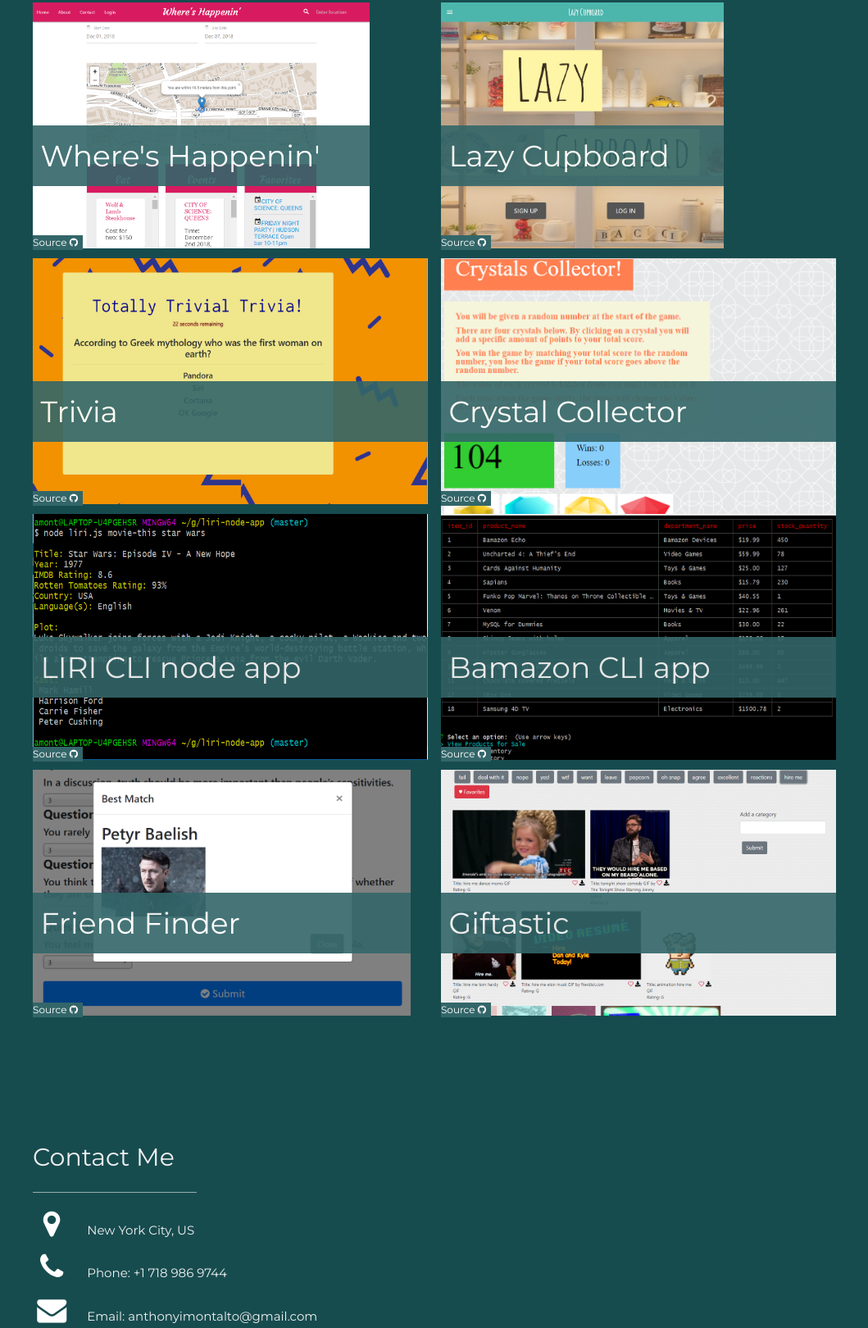
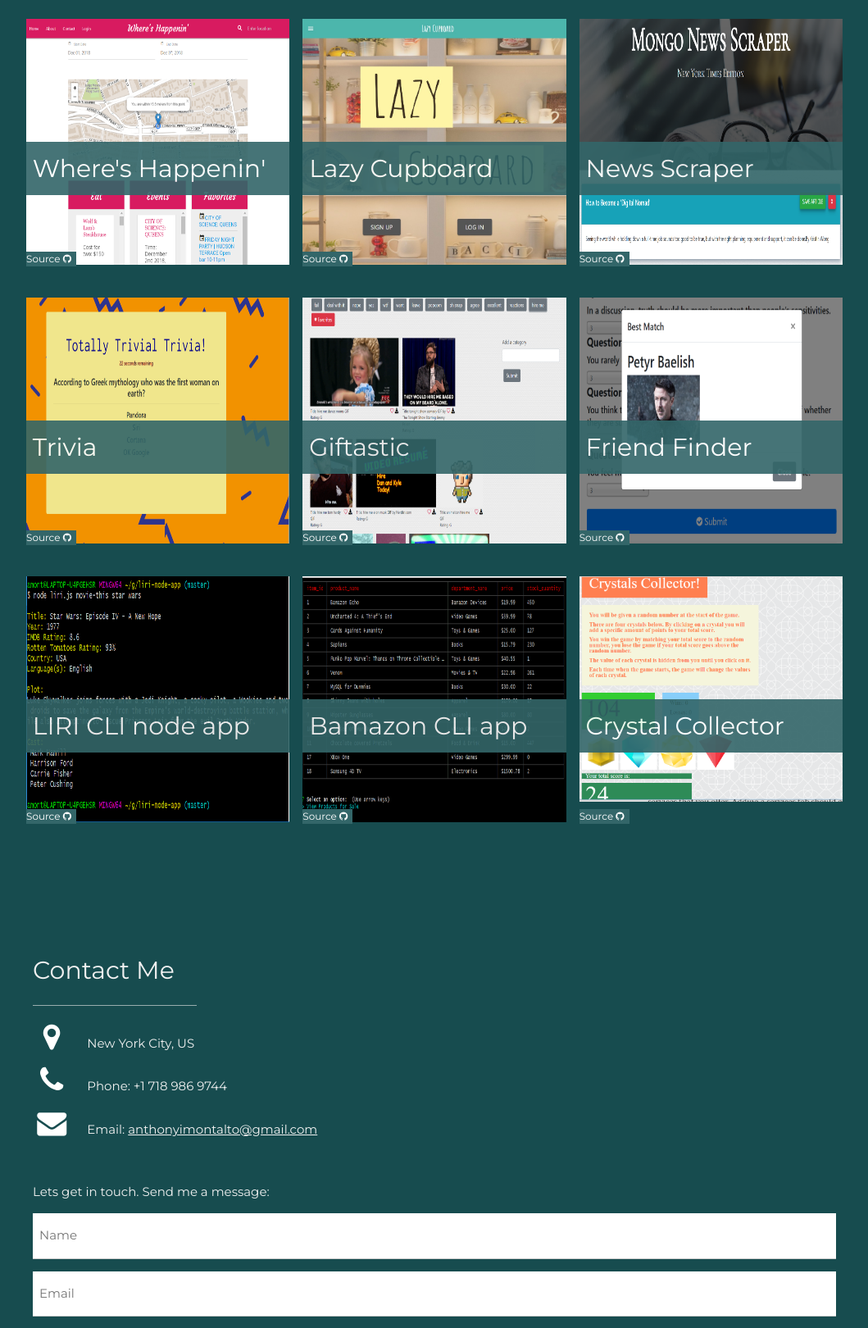
Before and after one commit to amontalto7/MainPortfolio, a plain HTML site: page index.html in a window 1280 px wide. Shown: the part 1491-3111 px from the top of the page at 82% size, without its empty margins (110-1169 px from the left). Drawn offline with nearby package versions, Linux system fonts and the light colour scheme.

Commit message:
redesigned portfolio, added scraper

```diff
--- a/index.html
+++ b/index.html
@@ -82,45 +82,56 @@
     <hr style="width:200px" class="w3-opacity">
 
     <!-- Grid for portfolio -->
-    <div class="w3-row-padding" style="margin:0 -16px">
-      <div class="w3-half">
+    <div class="w3-row w3-padding-16" style="margin:0 -16px">
+      <div class="w3-third w3-padding-small">
         <div class="portfolio-container w3-hover">
           <a href="https://amontalto7.github.io/WheresHappening/" target="_blank">
             <img class="pimage" src="assets/images/WheresHappenin.png" style="width:100%" alt="Where's Happenin">
             <div class="portfolio-label">
-              <h1>&nbsp;Where's Happenin'</i></h1>
+              <h2>&nbsp;Where's Happenin'</i></h2>
             </div>
           </a>
           <a href="https://github.com/amontalto7/WheresHappening" target="_blank">
             <p class="github">Source <i class="fa fa-github"> &nbsp;</i></p>
           </a>
-
         </div>
-
       </div>
-      <div class="w3-half">
+      <div class="w3-third w3-padding-small">
         <div class="portfolio-container w3-hover">
           <a href="https://lazycupboard.herokuapp.com/" target="_blank">
             <img class="pimage" src="assets/images/LazyCupboard.jpg" alt="Lazy Cupboard">
             <div class="portfolio-label">
-              <h1>&nbsp;Lazy Cupboard</h1>
+              <h2>&nbsp;Lazy Cupboard</h2>
             </div>
             </a>
             <a href="https://github.com/amontalto7/LazyCupboard" target="_blank">
               <p class="github">Source <i class="fa fa-github"> &nbsp;</i></p>
             </a>
         </div>
+      </div>
 
+      <div class="w3-third w3-padding-small">
+        <div class="portfolio-container w3-hover">
+          <a href="https://news-scraper-80682.herokuapp.com/" target="_blank">
+            <img class="pimage" src="assets/images/mongoscraper.png" alt="News Scraper">
+            <div class="portfolio-label">
+              <h2>&nbsp;News Scraper</h2>
+            </div>
+          </a>
+          <a href="https://github.com/amontalto7/newsscraper" target="_blank">
+            <p class="github">Source <i class="fa fa-github"> &nbsp;</i></p>
+          </a>
+        </div>
+      </div>
 
-      </div>
     </div>
-    <div class="w3-row-padding" style="margin:0 -16px">
-      <div class="w3-half">
+    <div class="w3-row w3-padding-16" style="margin:0 -16px">
+      <div class="w3-third w3-padding-small">
         <div class="portfolio-container w3-hover">
           <a href="https://amontalto7.github.io/TriviaGame/" target="_blank">
             <img class="pimage" src="assets/images/trivia.png" alt="Trivia Game">
             <div class="portfolio-label">
-              <h1>&nbsp;Trivia</h1>
+              <h2>&nbsp;Trivia</h2>
             </div>
           </a>
           <a href="https://github.com/amontalto7/TriviaGame" target="_blank">
@@ -128,12 +139,70 @@
           </a>
         </div>
       </div>
-      <div class="w3-half">
+
+      <div class="w3-third w3-padding-small">
+        <div class="portfolio-container w3-hover">
+          <a href="https://amontalto7.github.io/GifTastic/" target="_blank">
+            <img class="pimage" src="assets/images/GifTastic.PNG" alt="GifTastic">
+            <div class="portfolio-label">
+              <h2>&nbsp;Giftastic</h2>
+            </div>
+            </a>
+            <a href="https://github.com/amontalto7/GifTastic" target="_blank">
+              <p class="github">Source <i class="fa fa-github"> &nbsp;</i></p>
+            </a>
+        </div>
+      </div>
+
+      <div class="w3-third w3-padding-small">
+        <div class="portfolio-container w3-hover">
+          <a href="https://pacific-plateau-97205.herokuapp.com/" target="_blank">
+            <img class="pimage" src="assets/images/friendFinder.png" alt="Friend Finder">
+            <div class="portfolio-label">
+              <h2>&nbsp;Friend Finder</h2>
+            </div>
+          </a>
+            <a href="https://github.com/amontalto7/FriendFinder" target="_blank">
+            <p class="github">Source <i class="fa fa-github"> &nbsp;</i></p>
+          </a>
+        </div>
+      </div>
+
+    </div>
+
+    <div class="w3-row w3-padding-16" style="margin:0 -16px">
+      <div class="w3-third w3-padding-small">
+        <div class="portfolio-container w3-hover">
+          <a href="https://github.com/amontalto7/liri-node-app" target="_blank">
+            <img class="pimage" src="assets/images/liri.png" alt="Liri node app">
+            <div class="portfolio-label">
+              <h2>&nbsp;LIRI CLI node app</h2>
+            </div>
+          </a>
+          <a href="https://github.com/amontalto7/liri-node-app" target="_blank">
+            <p class="github">Source <i class="fa fa-github"> &nbsp;</i></p>
+          </a>
+        </div>
+      </div>
+      <div class="w3-third w3-padding-small">
+        <div class="portfolio-container w3-hover">
+          <a href="https://github.com/amontalto7/Bamazon" target="_blank">
+            <img class="pimage" src="assets/images/bamazon.png" alt="Bamazon storefront">
+            <div class="portfolio-label">
+              <h2>&nbsp;Bamazon CLI app</h2>
+            </div>
+          </a>
+            <a href="https://github.com/amontalto7/Bamazon" target="_blank">
+            <p class="github">Source <i class="fa fa-github"> &nbsp;</i></p>
+          </a>
+        </div>
+      </div>
+      <div class="w3-third w3-padding-small">
         <div class="portfolio-container w3-hover">
           <a href="https://amontalto7.github.io/Crystal-Collector/" target="_blank">
             <img src="assets/images/CrystalCollector.PNG" style="width:100%" alt="Crystal Collector">
             <div class="portfolio-label">
-              <h1>&nbsp;Crystal Collector</h1>
+              <h2>&nbsp;Crystal Collector</h2>
             </div>
           </a>
           <a href="https://github.com/amontalto7/Crystal-Collector" target="_blank">
@@ -142,64 +211,8 @@
         </div>
       </div>
     </div>
-
-    <div class="w3-row-padding" style="margin:0 -16px">
-      <div class="w3-half">
-        <div class="portfolio-container w3-hover">
-          <a href="https://github.com/amontalto7/liri-node-app" target="_blank">
-            <img class="pimage" src="assets/images/liri.png" alt="Liri node app">
-            <div class="portfolio-label">
-              <h1>&nbsp;LIRI CLI node app</h1>
-            </div>
-          </a>
-          <a href="https://github.com/amontalto7/liri-node-app" target="_blank">
-            <p class="github">Source <i class="fa fa-github"> &nbsp;</i></p>
-          </a>
-        </div>
-      </div>
-      <div class="w3-half">
-        <div class="portfolio-container w3-hover">
-          <a href="https://github.com/amontalto7/Bamazon" target="_blank">
-            <img class="pimage" src="assets/images/bamazon.png" alt="Bamazon storefront">
-            <div class="portfolio-label">
-              <h1>&nbsp;Bamazon CLI app</h1>
-            </div>
-          </a>
-            <a href="https://github.com/amontalto7/Bamazon" target="_blank">
-            <p class="github">Source <i class="fa fa-github"> &nbsp;</i></p>
-          </a>
-        </div>
-      </div>
-    </div>
-    <div class="w3-row-padding" style="margin:0 -16px">
-      <div class="w3-half">
-        <div class="portfolio-container w3-hover">
-          <a href="https://pacific-plateau-97205.herokuapp.com/" target="_blank">
-            <img class="pimage" src="assets/images/friendFinder.png" alt="Friend Finder">
-            <div class="portfolio-label">
-              <h1>&nbsp;Friend Finder</h1>
-            </div>
-          </a>
-            <a href="https://github.com/amontalto7/FriendFinder" target="_blank">
-            <p class="github">Source <i class="fa fa-github"> &nbsp;</i></p>
-          </a>
-        </div>
-      </div>
-      <div class="w3-half">
-        <div class="portfolio-container w3-hover">
-          <a href="https://amontalto7.github.io/GifTastic/" target="_blank">
-            <img class="pimage" src="assets/images/GifTastic.PNG" alt="GifTastic">
-            <div class="portfolio-label">
-              <h1>&nbsp;Giftastic</h1>
-            </div>
-            </a>
-            <a href="https://github.com/amontalto7/GifTastic" target="_blank">
-              <p class="github">Source <i class="fa fa-github"> &nbsp;</i></p>
-            </a>
-        </div>
-
-      </div>
-    </div>
+    <!-- <div class="w3-row w3-padding-16" style="margin:0 -16px">
+    </div> -->
 
 
 
@@ -216,7 +229,7 @@
     <div class="w3-section">
       <p><i class="fa fa-map-marker fa-fw w3-text-white w3-xxlarge w3-margin-right"></i> New York City, US</p>
       <p><i class="fa fa-phone fa-fw w3-text-white w3-xxlarge w3-margin-right"></i> Phone: +1 718 986 9744</p>
-      <p><i class="fa fa-envelope fa-fw w3-text-white w3-xxlarge w3-margin-right"> </i> Email: anthonyimontalto@gmail.com</p>
+      <p><i class="fa fa-envelope fa-fw w3-text-white w3-xxlarge w3-margin-right"> </i> Email: <a href="mailto:anthonyimontalto@gmail.com">anthonyimontalto@gmail.com</a></p>
     </div><br>
     <p>Lets get in touch. Send me a message:</p>
 
@@ -237,7 +250,7 @@
     <!-- Footer -->
   <footer class="w3-content w3-padding-64 w3-text-light-gray w3-xlarge">
     <a href="https://www.facebook.com/amontalto" target="_blank"><i class="fa fa-facebook-official w3-hover-opacity"></i></a>
-    <!-- <i class="fa fa-instagram w3-hover-opacity"></i> -->
+    <a href="https://www.instagram.com/ant4u/"><i class="fa fa-instagram w3-hover-opacity"></i></a>
     <a href="https://github.com/amontalto7" target="_blank"><i class="fa fa-github w3-hover-opacity"></i></a>
     <a href="https://twitter.com/ant4u" target="_blank"><i class="fa fa-twitter w3-hover-opacity"></i></a>
     <a href="https://www.linkedin.com/in/anthonymontalto" target="_blank"><i class="fa fa-linkedin w3-hover-opacity"></i></a>
```
Also changed, not shown: assets/images/mongoscraper.png (added).
